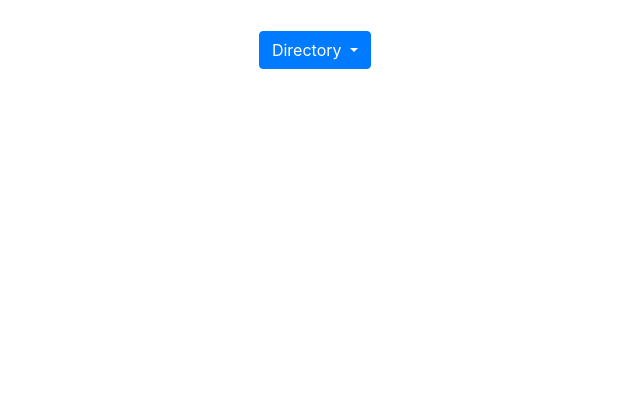
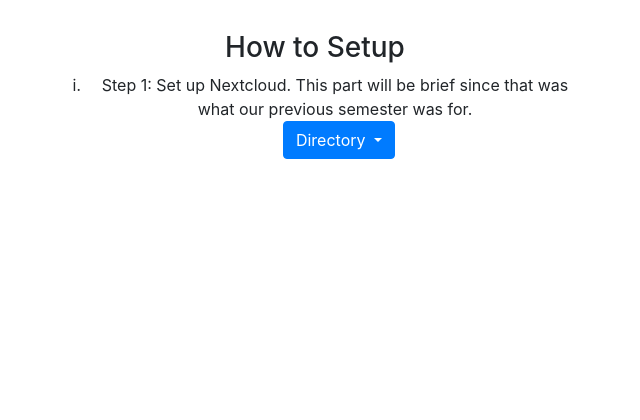
Before and after one commit to SuxyShellSnarf/SysAdminProject, a PHP site: page /setup.php in a window 1280 px wide. Shown: the part 185-605 px from the top of the page, without its empty margins (325-965 px from the left). Run offline with PHP 8.4, Linux system fonts and the light colour scheme; data comes from the database, SQL or seed files in the repository.

Commit message:
Adding junk

```diff
--- a/Screenshots/setup.php
+++ b/Screenshots/setup.php
@@ -36,11 +36,7 @@ $text = $stmt->fetch(PDO::FETCH_ASSOC);
         </div>
         <div class="col-8">
             <?php echo $text["text"]; ?>
-            <h3>How to Setup</h3>
-                <ul style="list-style-type: lower-roman;">
-                    <li>Step 1: Set up Nextcloud. This part will be brief since that was what our previous semester was for.</li>
-                    <ul style="list-style-type: square; margin-left: -2em;"
-                </ul>
+
             <div class="dropdown">
                 <button class="btn btn-primary dropdown-toggle" type="button" data-toggle="dropdown">Directory
                     <span class="caret"></span></button>
--- a/setup.php
+++ b/setup.php
@@ -36,7 +36,11 @@ $text = $stmt->fetch(PDO::FETCH_ASSOC);
         </div>
         <div class="col-6">
             <?php echo $text["text"]; ?>
-
+            <h3>How to Setup</h3>
+            <ul style="list-style-type: lower-roman;">
+                <li>Step 1: Set up Nextcloud. This part will be brief since that was what our previous semester was for.</li>
+                <ul style="list-style-type: square; margin-left: -2em;"
+            </ul>
             <div class="dropdown">
                 <button class="btn btn-primary dropdown-toggle" type="button" data-toggle="dropdown">Directory
                     <span class="caret"></span></button>
```
